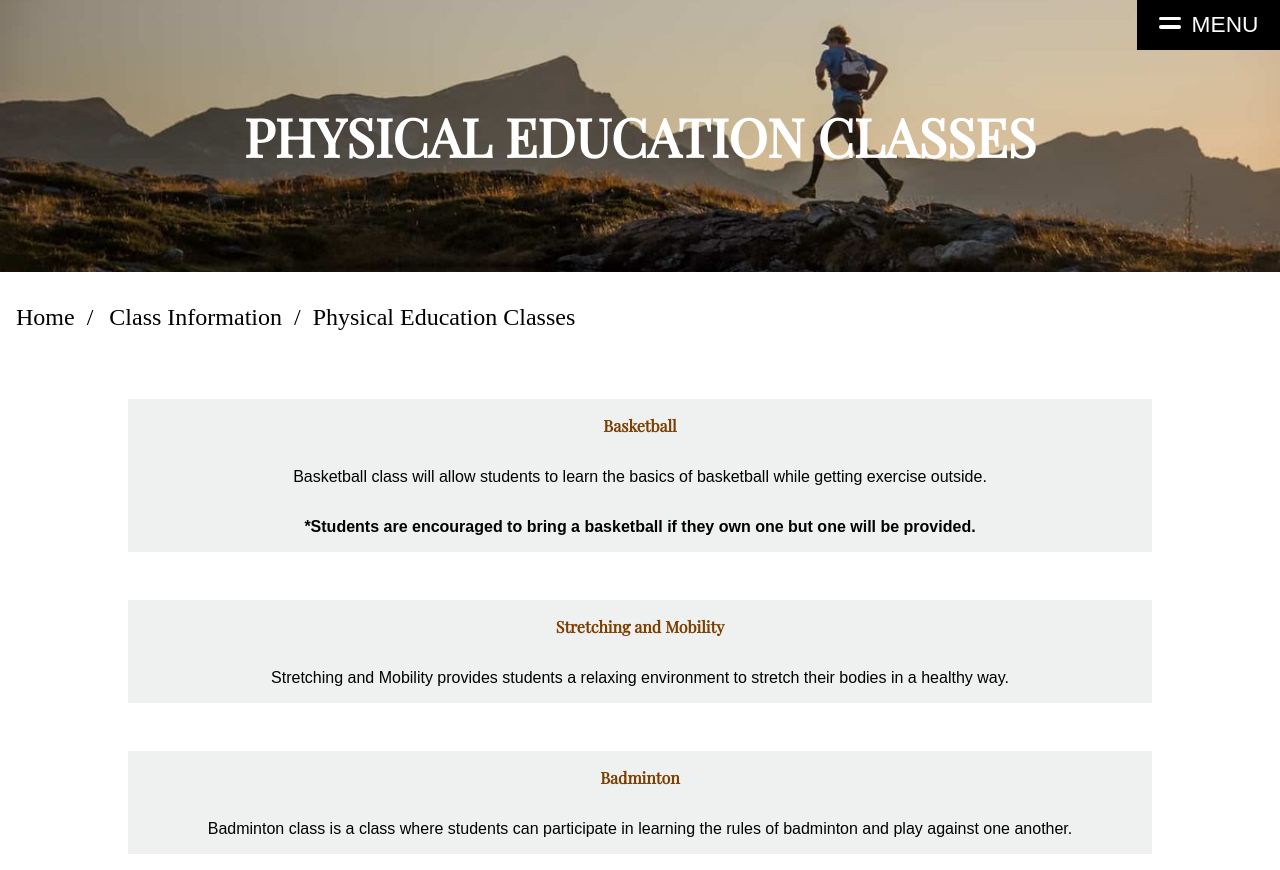
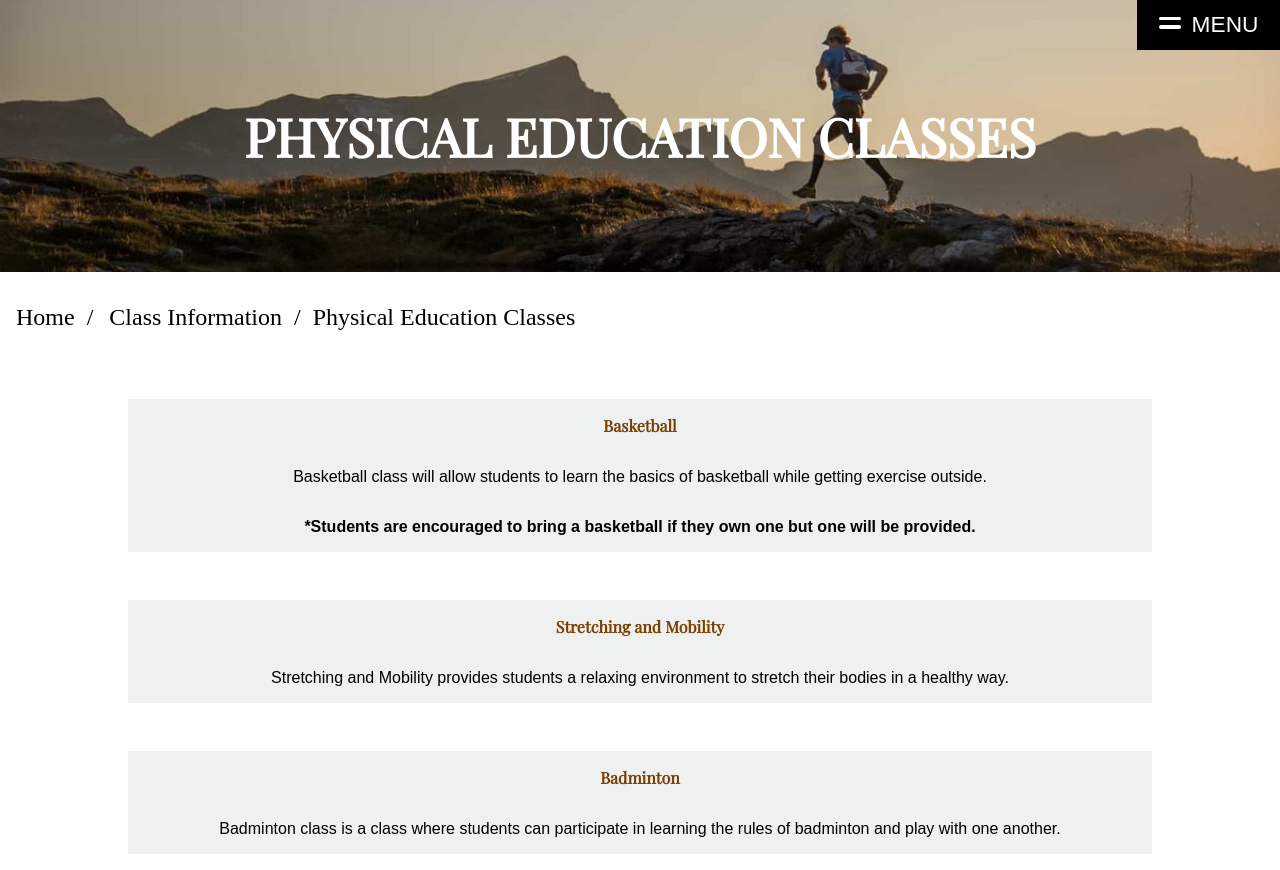
Before and after one commit to jmpark2001/SummitSchool, a React (Create React App) app: page /pe in a window 1280 px wide. Built offline with nearby package versions, Linux system fonts and the light colour scheme; no server answers; a web font is replaced by a local one.

Commit message:
changed wording

```diff
--- a/src/pages/PE.js
+++ b/src/pages/PE.js
@@ -42,7 +42,7 @@ export default function PE() {
                 </div>
                 <div className="otherInfoDiv">
                     <p className="classesInfoTitle">Badminton</p>
-                    <p className="glacial"> Badminton class is a class where students can participate in learning the rules of badminton and play against one another.</p>
+                    <p className="glacial"> Badminton class is a class where students can participate in learning the rules of badminton and play with one another.</p>
                 </div>
             </div>
         </div>
```
